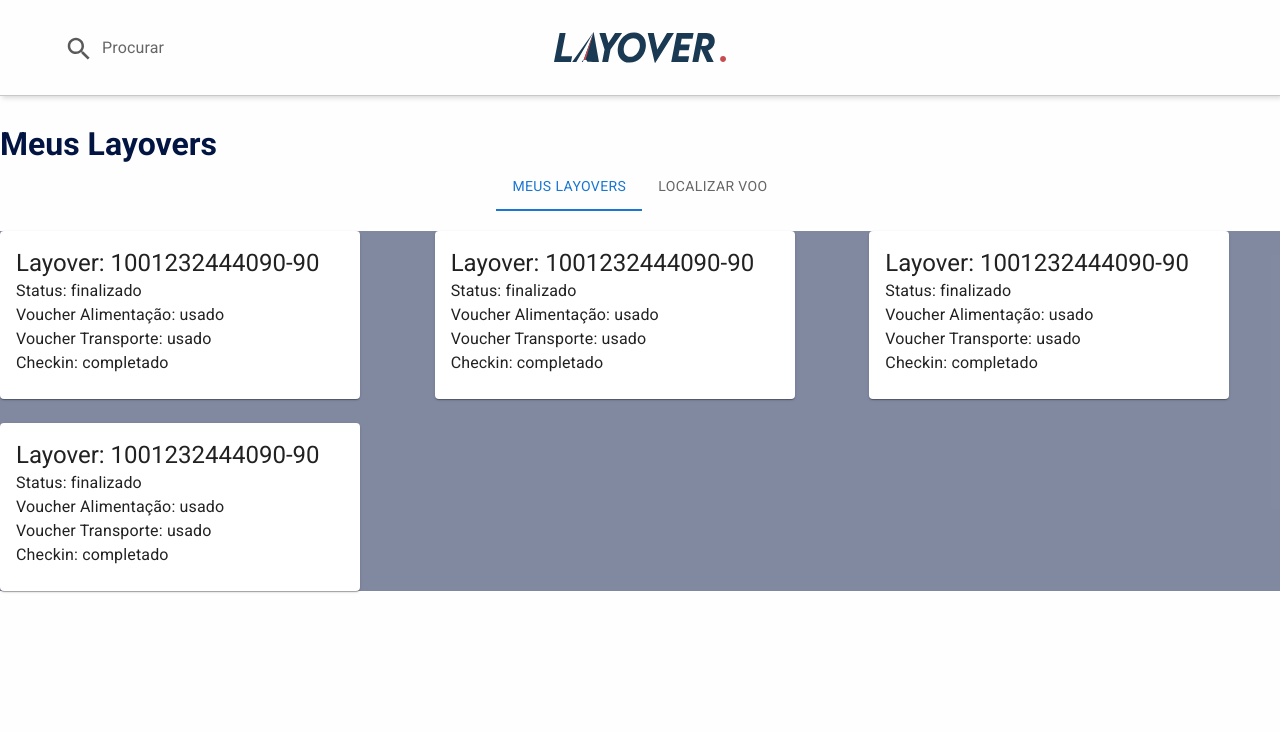
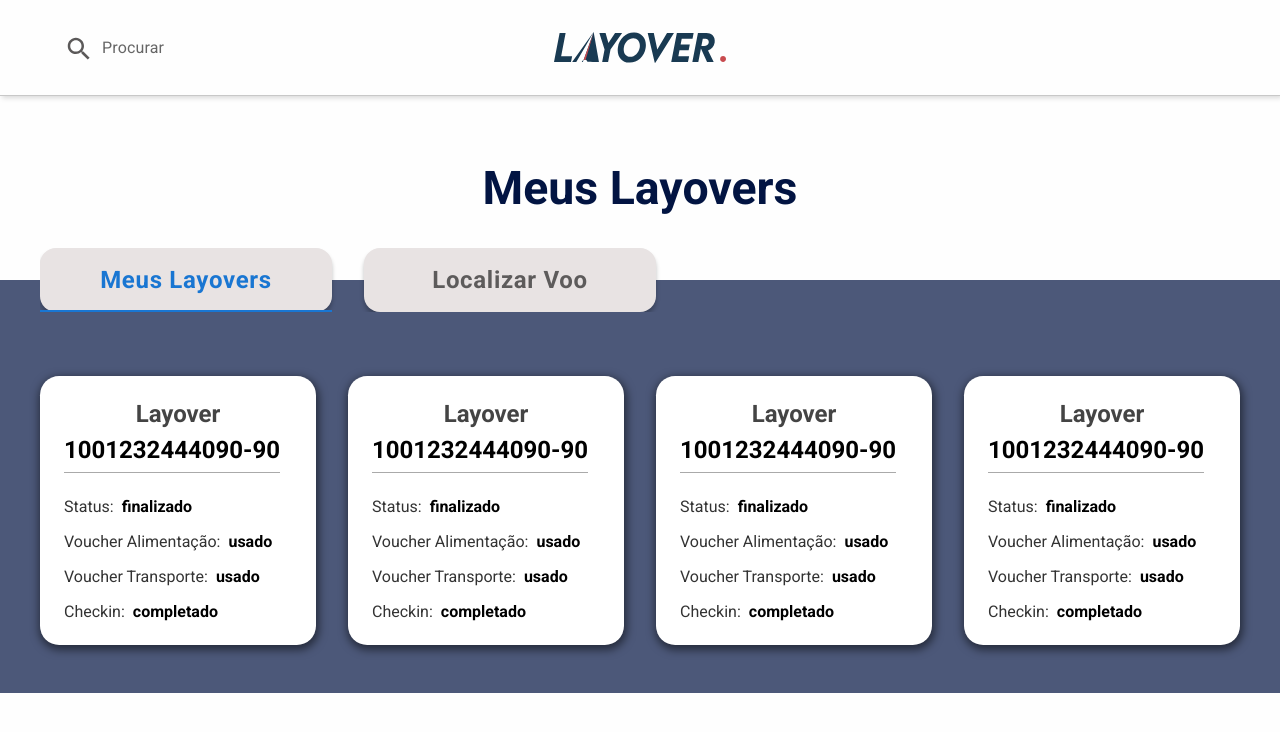
Before and after one commit to omarcusmoreira/layover-front-end, a React (Vite) app: page /my-layovers in a window 1280 px wide. Shown: the top 732 px of the page. Built offline with nearby package versions, Linux system fonts and the light colour scheme; no server answers.

Commit message:
Layover card style

```diff
--- a/src/components/common/RoomDescription/styles.tsx
+++ b/src/components/common/RoomDescription/styles.tsx
@@ -17,7 +17,7 @@
 
  export const RoomInfosItem  = styled.p`
     color: #444;
-    font-size: 18px;
+    font-size: 1rem;
     span{
         font-weight:800;
     }
--- a/src/pages/MyLayovers/components/Layovers/index.tsx
+++ b/src/pages/MyLayovers/components/Layovers/index.tsx
@@ -1,4 +1,11 @@
 import { Card, CardContent, Grid, Typography } from "@mui/material";
+import {
+  MyLayoversCard,
+  LayoversLabel,
+  LayoversTicket,
+  LayoversTicketSubitem,
+} from "./styles";
+
 
 type Tlayover = {
   layover_id: string;
@@ -14,26 +21,26 @@
 
 export const Layovers = ({ layovers }: LayoversProps) => {
   return (
-    <Grid container spacing={3}>
+    <>
       {layovers.map((layover) => (
-        <Grid item xs={4}>
-          <Card style={{ height: "100%", maxWidth: "360px" }}>
-            <CardContent>
-              <Typography variant="h5">
-                Layover: {layover.layover_id}
-              </Typography>
-              <Typography>Status: {layover.status}</Typography>
-              <Typography>
-                Voucher Alimentação: {layover.food_voucher}
-              </Typography>
-              <Typography>
-                Voucher Transporte: {layover.transport_voucher}
-              </Typography>
-              <Typography>Checkin: {layover.checkin_status}</Typography>
-            </CardContent>
-          </Card>
-        </Grid>
+
+        <MyLayoversCard>
+          <div>
+            <LayoversLabel>Layover</LayoversLabel>
+            <LayoversTicket>
+              {layover.layover_id}
+            </LayoversTicket>
+          </div>
+          <LayoversTicketSubitem><span>Status:</span>{layover.status}</LayoversTicketSubitem>
+          <LayoversTicketSubitem>
+          <span>Voucher Alimentação:</span>{layover.food_voucher}
+          </LayoversTicketSubitem>
+          <LayoversTicketSubitem>
+          <span>Voucher Transporte:</span>{layover.transport_voucher}
+          </LayoversTicketSubitem>
+          <LayoversTicketSubitem><span>Checkin:</span>{layover.checkin_status}</LayoversTicketSubitem>
+        </MyLayoversCard>
       ))}
-    </Grid>
+    </>
   );
 };
--- /dev/null
+++ b/src/pages/MyLayovers/components/Layovers/styles.tsx
@@ -0,0 +1,41 @@
+import styled from "styled-components";
+
+export const MyLayoversCard = styled.div`
+    display:flex;
+    flex-direction: column;
+    border-radius: 1.2rem;
+    gap: 1rem;
+    color: #021442;
+    background-color: #fff;
+    list-style-type: none;
+    padding: 1.5rem 1.5rem 1.5rem 1.5rem;
+    box-shadow: 1.00152px 3.00456px 8.01216px 2.00304px rgba(0, 0, 0, 0.5);
+`
+
+export const LayoversLabel = styled.h2`
+    text-align:center;
+    margin-bottom:.5rem;
+    font-size: 1.5rem;
+    font-weight:600;
+    color:#444;
+`
+
+export const LayoversTicket = styled.h3`
+    display:inline-block;
+    font-size: 1.5rem;
+    color:#000;
+    padding-bottom: .5rem;
+    margin-bottom: .5rem;
+    border-bottom: 1px #aaa solid;
+`
+
+export const LayoversTicketSubitem = styled.p`
+    display:inline-block;
+    font-weight:600;
+    color:#000;
+    span{
+        margin-right: .5rem;
+        font-weight:400;
+        color:#333;
+    }
+`
--- a/src/pages/MyLayovers/index.tsx
+++ b/src/pages/MyLayovers/index.tsx
@@ -1,6 +1,15 @@
 import React, { useState } from "react";
 import { Tabs, Tab, Grid, Card, CardContent, Typography } from "@mui/material";
 import { Layovers } from "./components/Layovers";
+
+import {
+  MyLayoversPage,
+  MyLayoversPageContentBackGround,
+  MyLayoversPageContent,
+  MyLayoversPageTitle,
+  MyLayoversCards,
+} from "./styles";
+
 
 
 const layoverMocks = [
@@ -42,25 +51,66 @@
   const [activeTab, setActiveTab] = useState("MeusLayovers");
 
   return (
-    <div
-      style={{ display: "flex", flexDirection: "column", marginTop: "125px" }}
-    >
-      <h1>Meus Layovers</h1>
+    < MyLayoversPage>
+      <MyLayoversPageTitle>Meus Layovers</MyLayoversPageTitle>
+
+      <MyLayoversPageContentBackGround>
+
+        <MyLayoversPageContent>
           <Tabs
             value={activeTab}
             onChange={(e: any, newValue: any) => setActiveTab(newValue)}
-        centered
+            sx={{   marginTop:"-2rem"  }}
             >
-        <Tab value="MeusLayovers" label="Meus Layovers" />
-        <Tab value="LocalizarVoo" label="Localizar Voo" />
+
+            <Tab value="MeusLayovers" label="Meus Layovers"
+              sx={{ height:"4rem",
+              width:"292px",
+              marginRight:"2rem",
+              fontSize: "24px",
+              lineHeight: "29px",
+              textTransform: "capitalize",
+              fontWeight: "600",
+              borderRadius: "1rem",
+              backgroundColor: "#e8e3e3",
+              boxShadow: "0px 4px 4px rgba(0, 0, 0, 0.25)",
+
+              '&:hover': {
+                color:"#000",
+                backgroundColor: '#ccc'
+              } ,
+            }}
+            />
+
+            <Tab value="LocalizarVoo" label="Localizar Voo"
+              sx={{ height:"4rem",
+              width:"292px",
+              fontSize: "24px",
+              lineHeight: "29px",
+              textTransform: "capitalize",
+              fontWeight: "600",
+              borderRadius: "1rem",
+              backgroundColor: "#e8e3e3",
+              boxShadow: "0px 4px 4px rgba(0, 0, 0, 0.25)",
+              '&:hover': {
+                color:"#000",
+                backgroundColor: '#ccc'
+              }  }}
+            />
+
           </Tabs>
-      <div style={{ marginTop: "20px", backgroundColor: "rgba(76,89,121,.7)" }}>
+          <MyLayoversCards>
             {activeTab === "MeusLayovers" ? (
-          <Layovers layovers={layoverMocks}/>
+              <Layovers layovers={layoverMocks} />
             ) : (
               <SearchFlight />
             )}
-      </div>
-    </div>
+          </MyLayoversCards>
+        </MyLayoversPageContent>
+
+      </MyLayoversPageContentBackGround>
+
+
+    </MyLayoversPage>
   );
 };
--- /dev/null
+++ b/src/pages/MyLayovers/styles.tsx
@@ -0,0 +1,39 @@
+import styled from "styled-components";
+
+export const MyLayoversPage = styled.div`
+    width:100%;
+    margin-top:10rem;
+`
+
+
+export const MyLayoversPageContentBackGround = styled.div`
+    display:flex;
+    flex-direction: column;
+    width:100%;
+    margin-top:4rem;
+    background-color: #4c5879;
+`
+
+export const MyLayoversPageContent = styled.div`
+    max-width:75rem;
+    width:100%;
+    align-self: center;
+`
+
+export const MyLayoversPageTitle = styled.h2`
+    color:#021442;
+    text-align:center;
+    font-weight: 700;
+    font-size: 46.4516px;
+    line-height: 56px;
+`
+
+export const MyLayoversCards = styled.div`
+    display:grid;
+    width:100%;
+    grid-template-columns: 1fr 1fr 1fr 1fr;
+    grid-column-gap:2rem;
+    grid-row-gap:2rem;
+    margin-top:4rem;
+    margin-bottom:3rem;
+`
```
Lines whose indentation alone changed are shown as unchanged.
